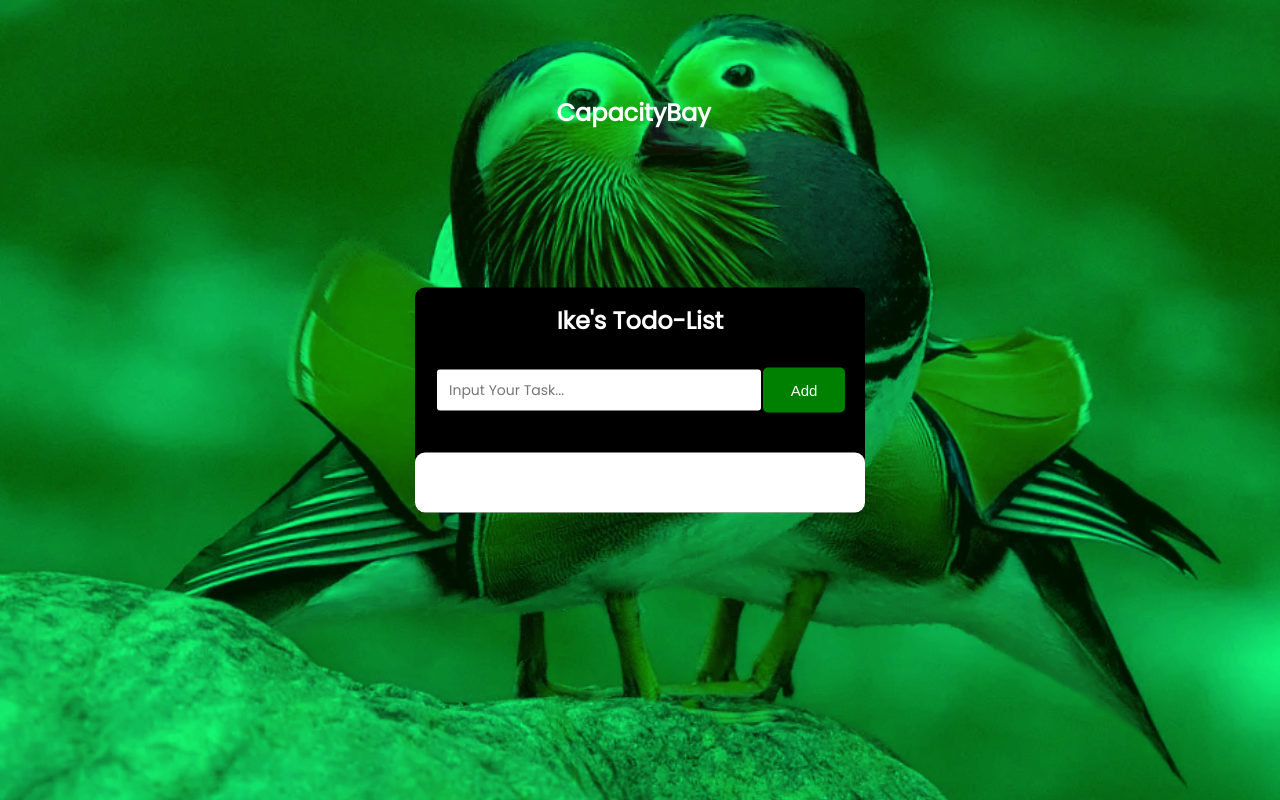
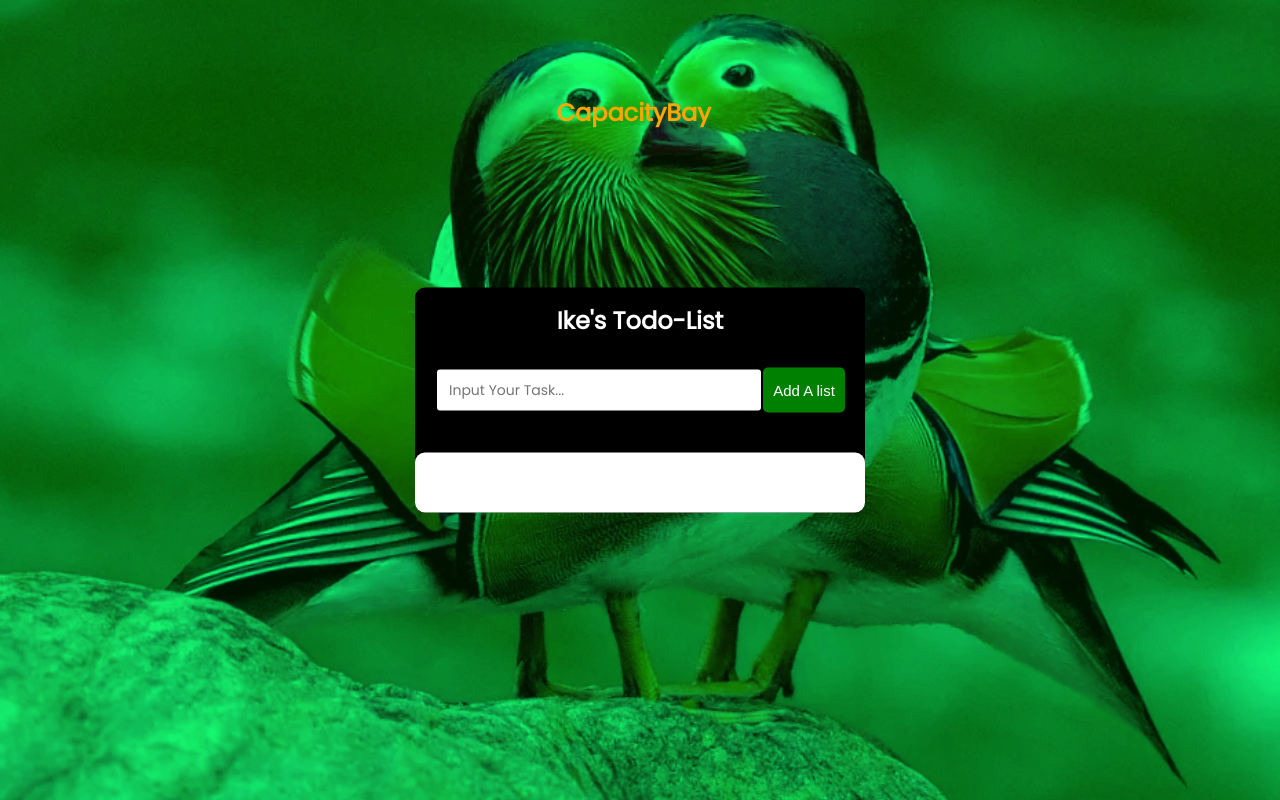
Before and after one commit to Eberesundayikechukwu/todo_list, a plain HTML site: page index.html in a window 1280 px wide. Drawn offline with Linux system fonts and the light colour scheme.

Commit message:
my contribution

```diff
--- a/index.html
+++ b/index.html
@@ -10,12 +10,12 @@
 
 </head>
 <body>
-    <h2 class="klas">CapacityBay</h2>
+    <h2 class="klas" style="color: orange;">CapacityBay</h2>
     <div class="todo">
         <h2>Ike's Todo-List</h2>
         <div id="task">
             <input type="text" placeholder="Input Your Task...">
-            <button id="click">Add</button>
+            <button id="click">Add A list</button>
         </div>
         <div id="tasks"></div>
     </div>
```
